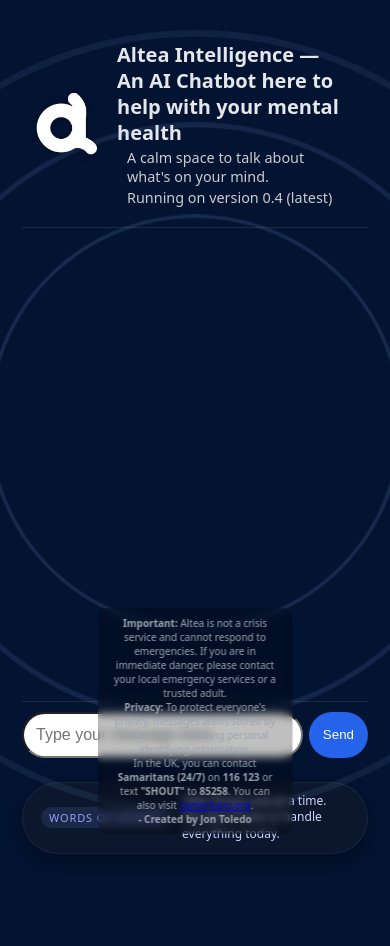
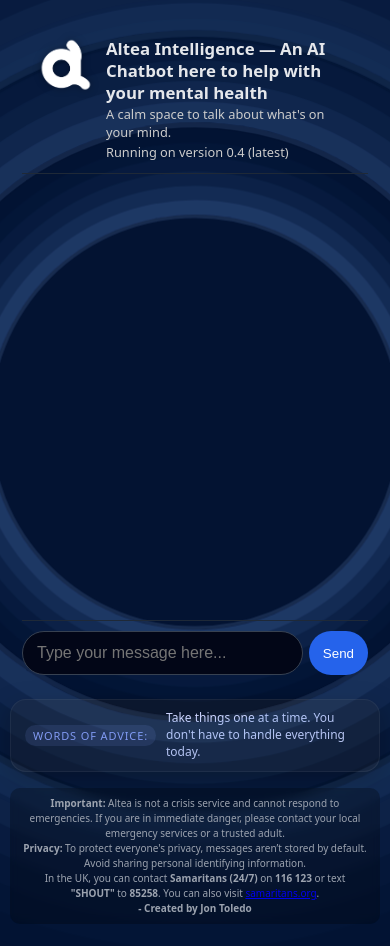
Before and after one commit to swordblade018/altea-intelligence, a Flask app: page / in a window 390 px wide. Before the commit the page ends 856 px from the top, so only its background shows below. Run offline with Flask 3, Linux system fonts and the light colour scheme.

Commit message:
Cleaned up the responsive layout and fixed the mobile CSS structure

```diff
--- a/static/style.css
+++ b/static/style.css
@@ -9,71 +9,92 @@ body {
     font-family: system-ui, -apple-system, BlinkMacSystemFont, "Segoe UI", sans-serif;
     background: #031332;
     color: #e5e7eb;
-
     display: flex;
     flex-direction: column;
     align-items: center;
-
-    /* fix */
     justify-content: flex-start;
+    min-height: 100vh;
     padding: 16px;
-
-    min-height: 100vh;
-
-    /* second time round fix */
     overflow-y: auto;
+    position: relative;
 }
 
 /* App container */
 .app-container {
+    position: relative;
+    z-index: 5;
+    background: transparent;
+    border-radius: 16px;
+    width: 100%;
+    max-width: 700px;
     display: flex;
     flex-direction: column;
-    height: 90vh;
-    width: 100%;
-    max-width: 700px;
+    padding: 16px;
+}
 
-    /* Change this */
-    min-height: 80vh;
+/* Desktop card styling */
+@media (min-width: 769px) {
+    body {
+        padding-top: 24px;
+        padding-bottom: 24px;
+    }
 
-    padding: 16px;
+    .app-container {
+        background: rgba(2, 6, 23, 0.88);
+        border: 1px solid rgba(255, 255, 255, 0.05);
+        box-shadow: 0 20px 40px rgba(0, 0, 0, 0.45);
+        backdrop-filter: blur(6px);
+    }
 }
 
 /* Header */
 .app-header {
     border-bottom: 1px solid #1f2937;
-    padding-bottom: 12px;
     margin-bottom: 12px;
+    padding: 20px 20px 12px 20px;
 }
 
-.app-header h1 {
-    font-size: 1.4rem;
-    margin-bottom: 4px;
+.header-content {
+    display: flex;
+    align-items: center;
+    gap: 15px;
 }
 
-.app-header p {
+.logo {
+    margin-left: -10px;
+    width: 70px;
+    height: auto;
+    object-fit: contain;
+    filter: drop-shadow(0 0 4px rgba(0, 0, 0, 0.3));
+}
+
+.header-text h1 {
+    font-size: 1.25rem;
+    margin: 0;
+}
+
+.subtitle {
+    display: block;
     font-size: 0.9rem;
-    color: #9ca3af;
+    color: #ccc;
+    margin-left: 10px;
+    margin-top: 2px;
 }
 
 /* Chat window */
 .chat-container {
     width: 100%;
-
-    /* this is the change */
-    flex: 1;
-
+    height: 55vh;
+    min-height: 320px;
+    max-height: 600px;
     overflow-y: auto;
 }
-
 
 #chat-window {
     padding: 12px;
     display: flex;
     flex-direction: column;
     gap: 10px;
-
-    /* THIS IS IMPORTANT */
-    flex: 1;
     overflow-y: auto;
 }
 
@@ -135,12 +175,13 @@ body {
 
 #message-input {
     flex: 1;
-    padding: 12px;
-
-    /* this part prevents zooming on ios devices */
+    padding: 12px 14px;
     font-size: 16px;
-
     border-radius: 999px;
+    border: 1px solid #374151;
+    background: #020617;
+    color: #e5e7eb;
+    outline: none;
 }
 
 #message-input:focus {
@@ -162,30 +203,11 @@ body {
     cursor: default;
 }
 
-
-#safety-banner {
-    z-index: 5; /* keep your banner above the ripples too */
-    position: fixed;
-    bottom: 25px;
-    left: 50%;
-    transform: translateX(-50%);
-
-    max-width: 600px;
-    text-align: center;
-
-    font-size: 12px;
-    line-height: 1.4;
-    color: #9ca3af;         /* soft grey for subtle tone */
-
-    padding: 10px 20px;
-    background: rgba(0, 0, 0, 0.25); /* subtle background */
-    border-radius: 10px;
-    backdrop-filter: blur(4px);       /* smooth frosted look */
-}
-
+/* Advice pill */
 .wellbeing-tip-pill {
     max-width: 700px;
-    margin: 24px auto 16px auto; /* space under chat card and above footer */
+    width: calc(100% - 24px);
+    margin: 14px auto 8px auto;
     padding: 10px 18px;
     border-radius: 999px;
     background: rgba(13, 24, 46, 0.95);
@@ -213,13 +235,27 @@ body {
     line-height: 1.4;
 }
 
+/* Safety banner */
+#safety-banner {
+    z-index: 5;
+    position: static;
+    margin: 8px auto 20px auto;
+    max-width: 700px;
+    width: calc(100% - 24px);
+    text-align: center;
+    font-size: 12px;
+    line-height: 1.5;
+    color: #9ca3af;
+    padding: 10px 16px;
+    background: rgba(0, 0, 0, 0.25);
+    border-radius: 10px;
+    backdrop-filter: blur(4px);
+}
 
-
-/* --- RIPPLE BACKGROUND EFFECT --- */
-
+/* Ripple background */
 .ripple-layer {
     position: fixed;
-    inset: 0;                        /* cover whole viewport */
+    inset: 0;
     display: flex;
     justify-content: center;
     align-items: center;
@@ -260,16 +306,36 @@ body {
     .app-container {
         border-radius: 16px;
         padding: 12px;
-    min-height: 90vh;
     }
 
-  .app-header h1 {
+    .chat-container {
+        height: 50vh;
+        min-height: 260px;
+        max-height: none;
+    }
+
+    .app-header {
+        padding: 16px 16px 12px 16px;
+    }
+
+    .header-content {
+        align-items: flex-start;
+        gap: 12px;
+    }
+
+    .logo {
+        width: 56px;
+        margin-left: 0;
+    }
+
+    .header-text h1 {
         font-size: 1.05rem;
         line-height: 1.3;
     }
 
     .subtitle {
         font-size: 0.8rem;
+        margin-left: 0;
     }
 
     #chat-window {
@@ -296,95 +362,17 @@ body {
     }
 
     .wellbeing-tip-pill {
-    margin: 12px;
+        width: 100%;
+        margin: 12px 0 8px 0;
+        padding: 10px 14px;
+        border-radius: 16px;
         font-size: 12px;
     }
 
     #safety-banner {
+        width: 100%;
+        margin: 8px 0 12px 0;
         font-size: 10px;
         padding: 8px 12px;
-    bottom: 10px;
     }
 }
-
-@keyframes ripple {
-    0% {
-        transform: scale(0.2);       /* smaller, tight around the card */
-        opacity: 0.7;
-    }
-    70% {
-        opacity: 0.25;
-    }
-    100% {
-        transform: scale(1.4);       /* expands past the edges */
-        opacity: 0;
-    }
-}
-
-
-.header-title{
-    display:flex;
-    align-items: center;
-    gap: 12px;
-}
-
-.logo {
-    margin-left: -10px;
-    height: 32px;       /* Adjust if needed */
-    width: 32px;
-    object-fit: contain; /* Proportion is maintained */
-    filter: drop-shadow(0 0 4px rgba(0,0,0,0.3)); /* optional subtle polish */
-}
-
-.typing {
-    font-style: italic;
-    opacity: 0.7;
-    padding: 10px 14px;
-    margin: 6px 0;
-    background: rgba(255,255,255,0.07);
-    border-radius: 12px;
-    width: fit-content;
-    color: #ccc;
-}
-
-.typing::after {
-    content: " ...";
-    animation: blink 1.2s infinite;
-}
-
-@keyframes blink {
-    0% { opacity: 0.2; }
-    50% { opacity: 1; }
-    100% { opacity: 0.2; }
-}
-
-.app-header {
-    padding: 20px;
-}
-
-.header-content {
-    display: flex;
-    align-items: center;
-    gap: 15px;
-}
-
-.logo {
-    width: 70px;    /* Safely increase later */
-    height: auto;
-}
-
-.header-text h1 {
-    font-size: 1.25rem;
-    margin: 0;
-}
-
-.subtitle {
-    font-size: 0.9rem;
-    color: #ccc;
-    margin-left: 10px;
-}
-
-.subtitle {
-    display: block; /* forces each subtitle to its own line */
-    margin-top: 2px; /*optional spacing */
-}
```
Also changed, not shown: other parts of static/style.css (+46 -17 lines). Lines whose indentation alone changed are shown as unchanged.
